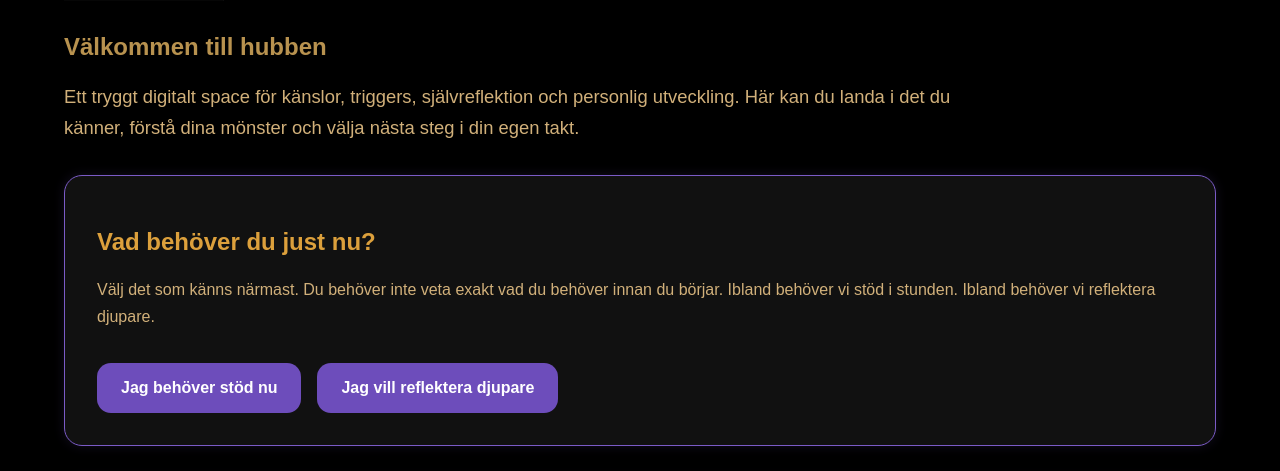
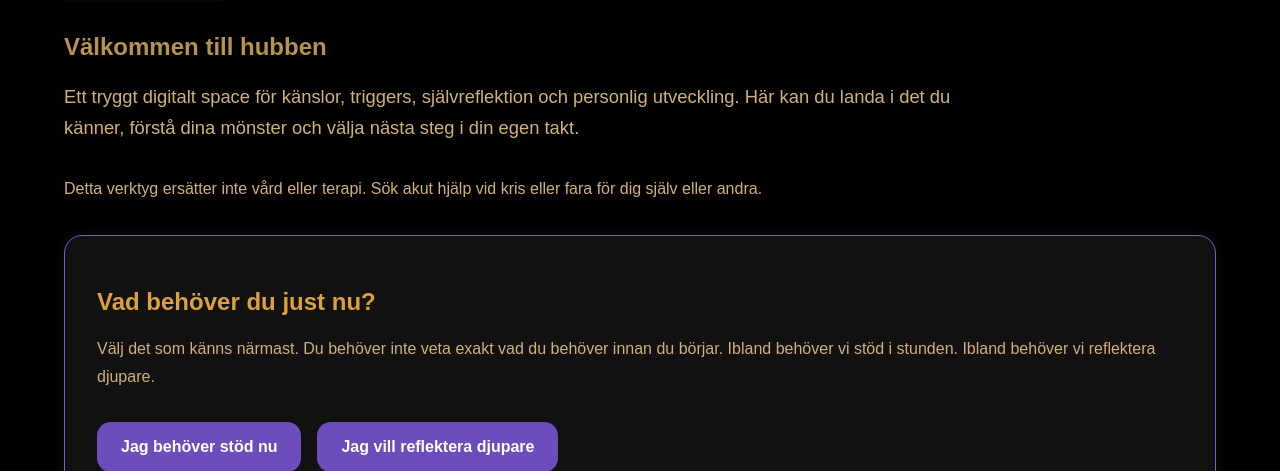
Before and after one commit to Elisabethjantti90/mrsjhub, a Flask app: page / in a window 1280 px wide. Shown: the part 239-710 px from the top of the page. Run offline with Flask 3, Linux system fonts and the light colour scheme.

Commit message:
Fix PDF generation

```diff
--- a/templates/index.html
+++ b/templates/index.html
@@ -7,6 +7,7 @@
 
     <link rel="icon" type="image/png"
     href="{{ url_for('static', filename='favicon.png') }}">
+    <meta name="description" content="Ett digitalt space för känslor, triggers, självreflektion och personlig utveckling.">
 </head>
 
 <section class="hub-start">
@@ -21,7 +22,10 @@
         Ett tryggt digitalt space för känslor, triggers, självreflektion och personlig utveckling.
         Här kan du landa i det du känner, förstå dina mönster och välja nästa steg i din egen takt.
     </p>
-
+<p class="safe-text">
+Detta verktyg ersätter inte vård eller terapi.
+Sök akut hjälp vid kris eller fara för dig själv eller andra.
+</p>
     <div class="card">
         <h2>Vad behöver du just nu?</h2>
 
--- a/templates/pdf_journaling.html
+++ b/templates/pdf_journaling.html
@@ -544,7 +544,7 @@ document.getElementById("kategoriSelect")?.addEventListener("change", () => {
       return resultat;
     }
 
-async function skapaPdf() {
+window.skapaPdf = async function() {
   const select = document.getElementById("kategoriSelect");
   const kategoriNyckel = select.value;
 
@@ -706,4 +706,5 @@ try {
   console.warn("Fetch error:", e);
 }
 }
-}
+};
+</script>
```
